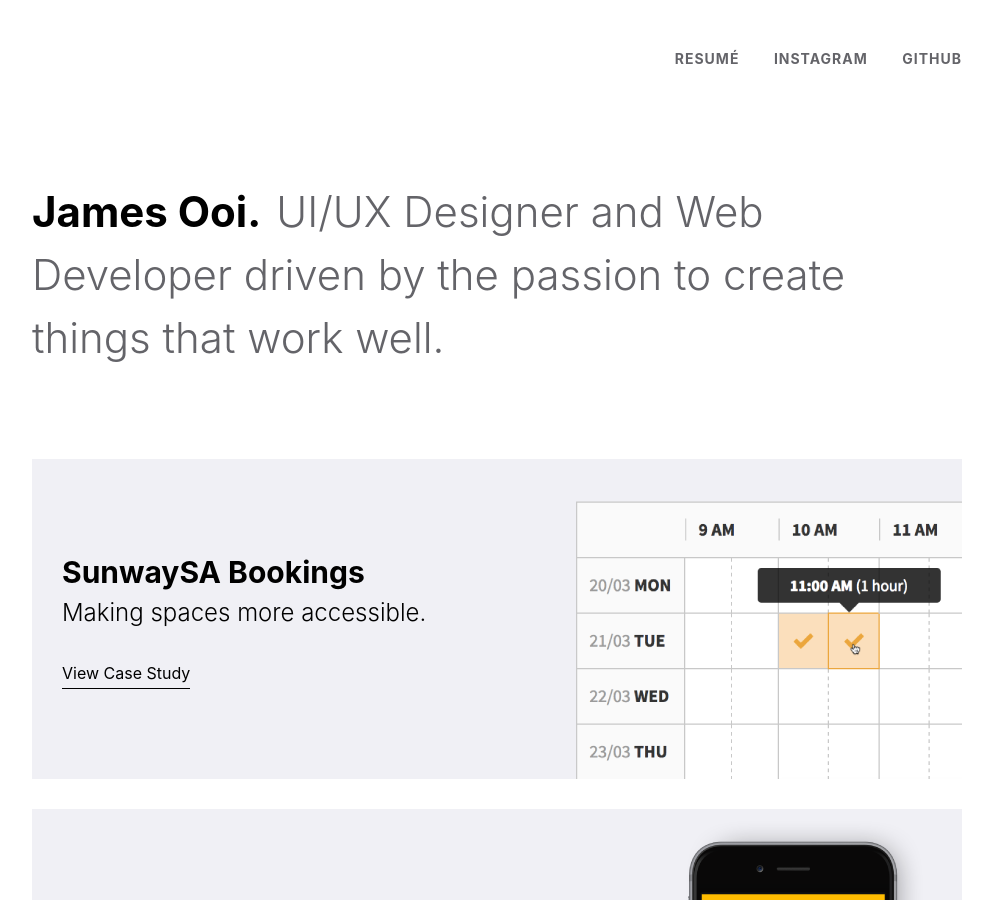
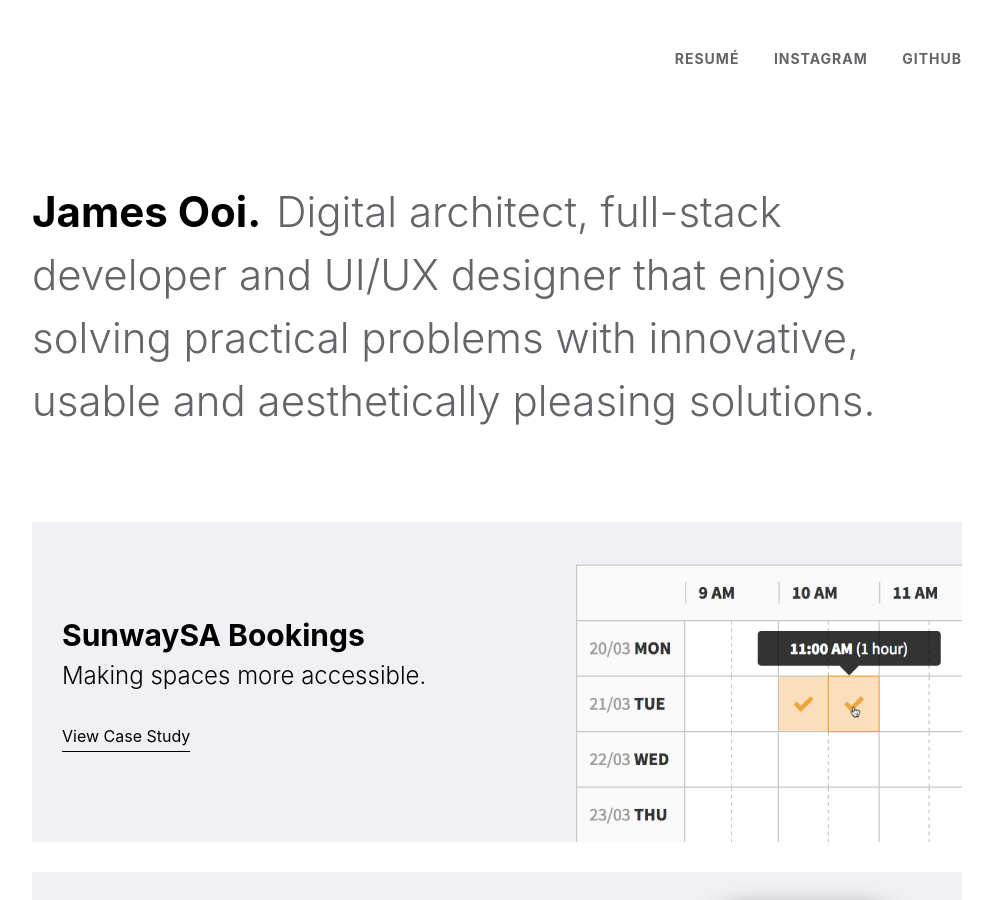
Before and after one commit to jamesssooi/jamesssooi.github.io, a Jekyll site: the page built from index.html, in a window 1280 px wide and 900 px high. Shown: the whole window, without its empty margins (143-1136 px from the left). Built offline with Jekyll 4.4.1, drawn with Linux system fonts in a browser that asks for light colours.

Commit message:
Update title and main copy

```diff
--- a/_config.yml
+++ b/_config.yml
@@ -6,12 +6,14 @@
 # 'jekyll serve'. If you change this file, please restart the server process.
 
 # Site settings
-title: James Ooi | UI/UX Designer and Web Developer
+title: James Ooi | Digital Architect, Full-Stack Developer & UI/UX
 email: wengteikooi@gmail.com
 description: > # this means to ignore newlines until "baseurl:"
-  UI/UX Designer and Web Developer driven by the passion to create things that work well.
+  James Ooi is a digital architect, full-stack developer and UI/UX designer
+  based in Kuala Lumpur that enjoys solving practical problems with innovative,
+  usable and aesthetically pleasing solutions.
 baseurl: "" # the subpath of your site, e.g. /blog
-url: "https://jamesssooi.github.io" # the base hostname & protocol for your site
+url: "https://jamesooi.design" # the base hostname & protocol for your site
 twitter_username: jamesssooi
 github_username:  jamesssooi
 
@@ -35,5 +37,5 @@
 markdown: kramdown
 
 # Plugins
-gems:
+plugins:
 - jekyll-autoprefixer
--- a/index.html
+++ b/index.html
@@ -9,7 +9,11 @@
 <header class="container">
   <div class="title">
     <h1 class="title__heading">James Ooi.</h1>&nbsp;
-    <span class="title__subheading">UI/UX Designer and Web Developer driven by the passion to create things that work well.</span>
+    <span class="title__subheading">
+      Digital architect, full-stack developer and UI/UX designer that enjoys
+      solving practical problems with innovative, usable and aesthetically
+      pleasing solutions.
+    </span>
   </div>
 </header>
 
@@ -69,8 +73,8 @@
       <div class="oss__title">
         <span class="oss__heading">Croppr.js</span>
         <span class="oss__language">Javascript</span>
-        <span class="oss__badge"><i class="fa fa-star"></i> 73</span>
-        <span class="oss__badge"><i class="fa fa-code-fork"></i> 8</span>
+        <span class="oss__badge"><i class="fa fa-star"></i> 87</span>
+        <span class="oss__badge"><i class="fa fa-code-fork"></i> 11</span>
       </div>
       <span class="oss__description">
         A vanilla JavaScript image cropper that's lightweight,
```
